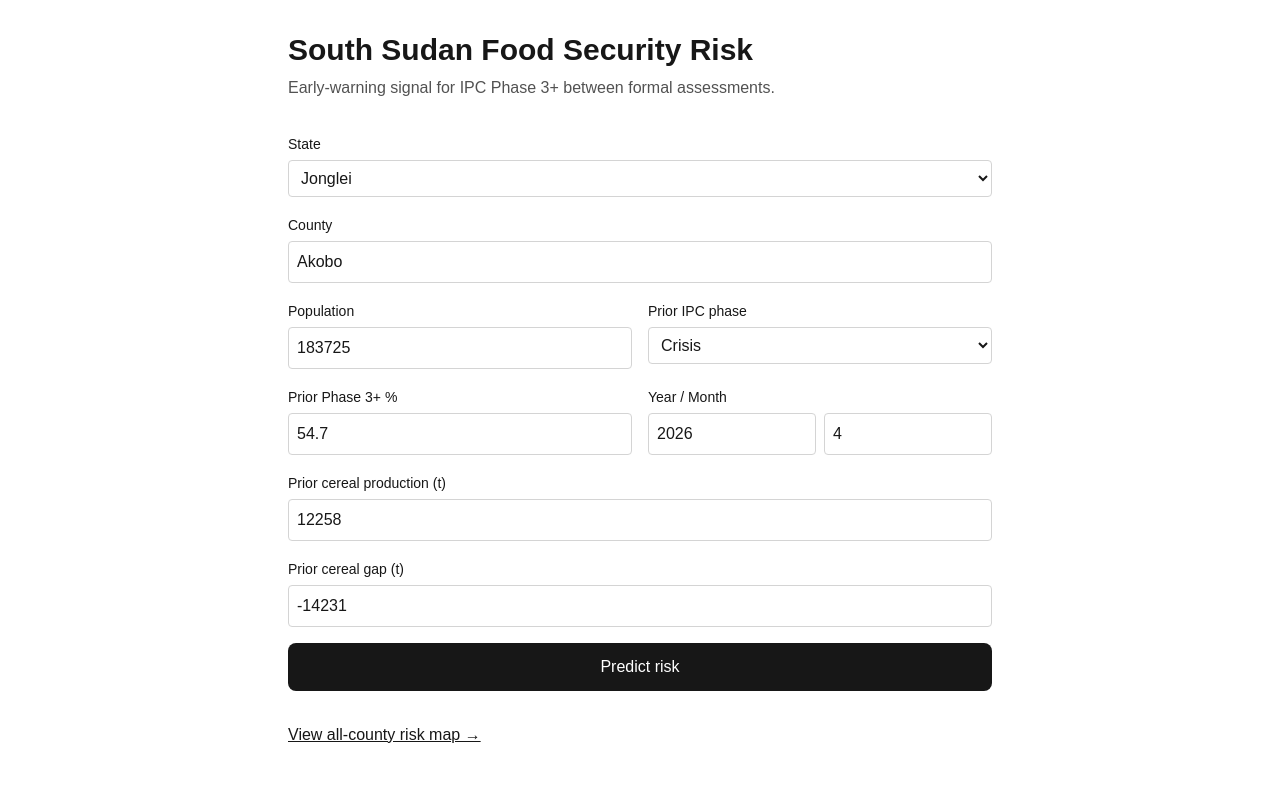
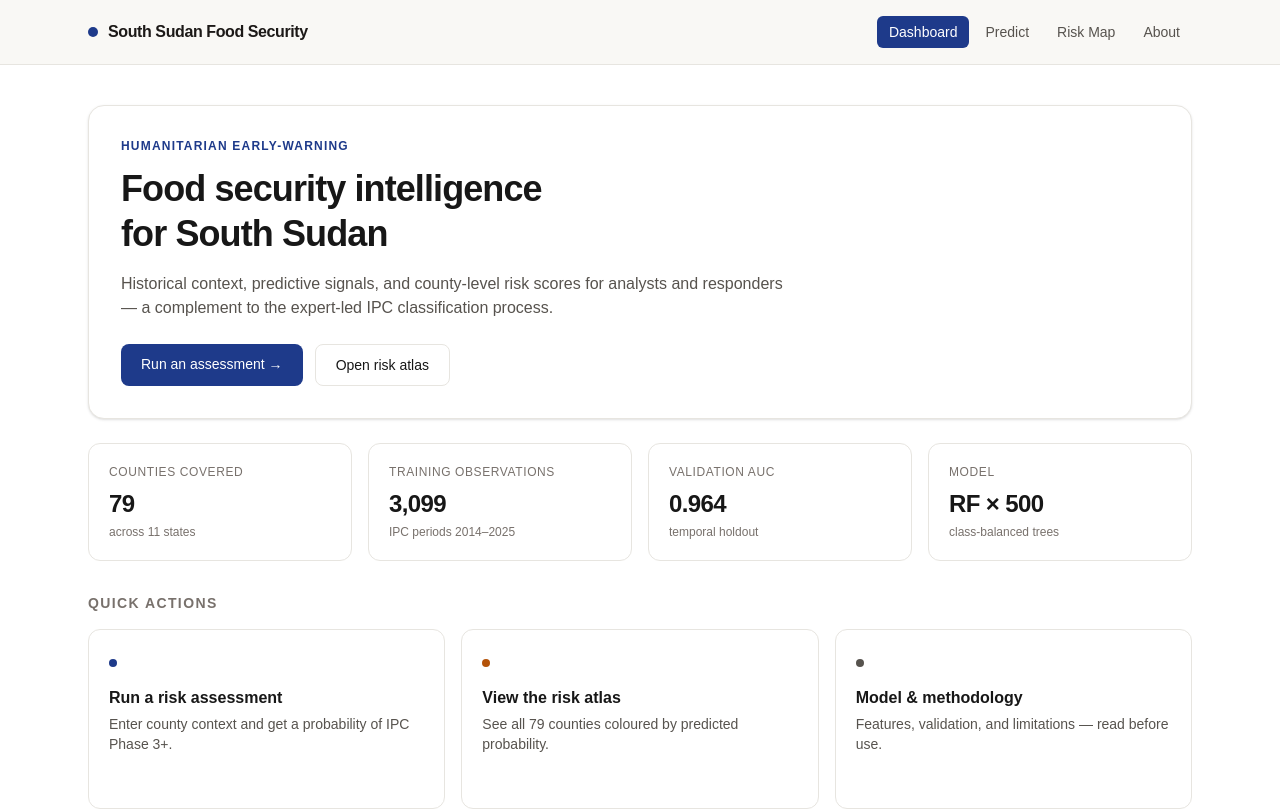
Before and after one commit to Roadblock71/food-security-ss, a Next.js app: page / in a window 1280 px wide. Shown: the top 810 px of the page. Built offline with nearby package versions, Linux system fonts and the light colour scheme.

Commit message:
Add NavBar, dashboard, predict page, about page — warm-light redesign

```diff
--- /dev/null
+++ b/app/about/page.tsx
@@ -0,0 +1,65 @@
+import Link from "next/link";
+
+export default function About() {
+  return (
+    <main className="mx-auto max-w-3xl px-6 py-10">
+      <h1 className="text-3xl font-bold tracking-tight">Model & methodology</h1>
+      <p className="mt-3 text-[#57534E]">
+        A short card describing what this tool does, how it was built, and where
+        it should not be trusted.
+      </p>
+
+      <section className="mt-10 space-y-8">
+        <div>
+          <h2 className="text-lg font-semibold">What it predicts</h2>
+          <p className="mt-2 text-[#57534E]">
+            The binary outcome <code className="rounded bg-[#F8F7F4] px-1.5 py-0.5 text-xs">food_insecurity_risk</code>:
+            1 if a county is classified IPC Phase 3+ (Crisis, Emergency, or
+            Catastrophe) in the target period, 0 if Minimal or Stressed.
+          </p>
+        </div>
+
+        <div>
+          <h2 className="text-lg font-semibold">Model</h2>
+          <ul className="mt-2 list-disc space-y-1 pl-5 text-[#57534E]">
+            <li>Random Forest, 500 trees, depth 8, class-balanced</li>
+            <li>35 engineered features from 9 raw inputs</li>
+            <li>Ensemble of the county&apos;s own prior-period history (lags 1–3) plus derived ratios</li>
+            <li>No target encoding — validated on real temporal holdouts</li>
+          </ul>
+        </div>
+
+        <div>
+          <h2 className="text-lg font-semibold">Validation</h2>
+          <ul className="mt-2 list-disc space-y-1 pl-5 text-[#57534E]">
+            <li>Walk-forward splits on 2023, 2024, 2025-04, 2025-09</li>
+            <li>Public Zindi AUC: <strong className="text-[#1C1917]">0.9642</strong></li>
+            <li>OOF AUC on full training set: 0.9611</li>
+          </ul>
+        </div>
+
+        <div>
+          <h2 className="text-lg font-semibold">Limitations</h2>
+          <ul className="mt-2 list-disc space-y-1 pl-5 text-[#57534E]">
+            <li>County-level, not household-level</li>
+            <li>Cannot model conflict shocks or new displacement events</li>
+            <li>Lag features are stale for future test periods</li>
+            <li>Only as current as the last cereal-production figure available</li>
+          </ul>
+        </div>
+
+        <div className="rounded-xl border border-[#E7E5E0] bg-[#F8F7F4] p-5">
+          <p className="text-sm text-[#57534E]">
+            <strong className="text-[#1C1917]">Built for IndabaX South Sudan 2026.</strong>{" "}
+            The model is intended to complement the IPC&apos;s expert-led process —
+            not replace it.
+          </p>
+        </div>
+      </section>
+
+      <Link href="/" className="mt-10 inline-block text-sm underline">
+        ← Back to dashboard
+      </Link>
+    </main>
+  );
+}
--- a/app/layout.tsx
+++ b/app/layout.tsx
@@ -1,5 +1,6 @@
 import type { Metadata } from "next";
 import "./globals.css";
+import NavBar from "@/components/NavBar";
 
 export const metadata: Metadata = {
   title: "South Sudan Food Security Risk",
@@ -9,7 +10,10 @@ export const metadata: Metadata = {
 export default function RootLayout({ children }: { children: React.ReactNode }) {
   return (
     <html lang="en">
-      <body className="bg-neutral-50 text-neutral-900 antialiased">{children}</body>
+      <body className="min-h-screen bg-[#F8F7F4] text-[#1C1917] antialiased">
+        <NavBar />
+        {children}
+      </body>
     </html>
   );
 }
--- a/app/page.tsx
+++ b/app/page.tsx
@@ -1,221 +1,107 @@
-"use client";
-import { useState } from "react";
 import Link from "next/link";
-import ExportButtons from "@/components/ExportButtons";
-import { PredictionRecord } from "@/lib/exporters";
 
-const STATES = [
-  "Abyei", "Central Equatoria", "Eastern Equatoria", "Jonglei", "Lakes",
-  "Northern Bahr El Ghazal", "Unity", "Upper Nile", "Warrap",
-  "Western Bahr El Ghazal", "Western Equatoria",
+const KPIS = [
+  { label: "Counties covered",     value: "79",       sub: "across 11 states" },
+  { label: "Training observations", value: "3,099",    sub: "IPC periods 2014–2025" },
+  { label: "Validation AUC",        value: "0.964",    sub: "temporal holdout" },
+  { label: "Model",                 value: "RF × 500", sub: "class-balanced trees" },
 ];
-const PHASES = ["Minimal", "Stressed", "Crisis", "Emergency", "Catastrophe"];
 
-const BAND_COLOR: Record<string, string> = {
-  Low: "text-emerald-600",
-  Moderate: "text-yellow-600",
-  High: "text-orange-500",
-  "Very High": "text-red-600",
-};
+const ACTIONS = [
+  {
+    href: "/predict",
+    title: "Run a risk assessment",
+    desc: "Enter county context and get a probability of IPC Phase 3+.",
+    accent: "bg-[#1E3A8A]",
+  },
+  {
+    href: "/map",
+    title: "View the risk atlas",
+    desc: "See all 79 counties coloured by predicted probability.",
+    accent: "bg-[#B45309]",
+  },
+  {
+    href: "/about",
+    title: "Model & methodology",
+    desc: "Features, validation, and limitations — read before use.",
+    accent: "bg-[#57534E]",
+  },
+];
 
-export default function Home() {
-  const [form, setForm] = useState({
-    state: "Jonglei",
-    county: "Akobo",
-    population: 183725,
-    start_year: 2026,
-    start_month: 4,
-    prior_period_ipc_phase: "Crisis",
-    prior_period_phase3plus_pct: 54.7,
-    prior_year_cereal_production_tonnes: 12258,
-    prior_year_cereal_gap_tonnes: -14231,
-  });
-  const [result, setResult] = useState<{ probability: number; band: string } | null>(null);
-  const [loading, setLoading] = useState(false);
-  const [error, setError] = useState<string | null>(null);
-  const [session, setSession] = useState<PredictionRecord[]>([]);
+export default function Dashboard() {
+  return (
+    <main className="mx-auto max-w-6xl px-6 py-10">
+      <section className="rounded-2xl border border-[#E7E5E0] bg-white p-8 shadow-sm">
+        <p className="text-xs font-semibold uppercase tracking-widest text-[#1E3A8A]">
+          Humanitarian early-warning
+        </p>
+        <h1 className="mt-3 text-4xl font-bold leading-tight tracking-tight">
+          Food security intelligence <br />
+          for South Sudan
+        </h1>
+        <p className="mt-4 max-w-2xl text-[#57534E]">
+          Historical context, predictive signals, and county-level risk scores
+          for analysts and responders — a complement to the expert-led IPC
+          classification process.
+        </p>
+        <div className="mt-6 flex flex-wrap gap-3">
+          <Link
+            href="/predict"
+            className="rounded-lg bg-[#1E3A8A] px-5 py-2.5 text-sm font-medium text-white hover:bg-[#1E40AF]"
+          >
+            Run an assessment →
+          </Link>
+          <Link
+            href="/map"
+            className="rounded-lg border border-[#E7E5E0] bg-white px-5 py-2.5 text-sm font-medium hover:bg-[#F8F7F4]"
+          >
+            Open risk atlas
+          </Link>
+        </div>
+      </section>
 
-  function toRecord(band: string, probability: number): PredictionRecord {
-    return {
-      timestamp: new Date().toISOString(),
-      state: form.state,
-      county: form.county,
-      period: `${form.start_year}-${String(form.start_month).padStart(2, "0")}`,
-      population: form.population,
-      priorPhase: form.prior_period_ipc_phase,
-      priorPhase3Pct: form.prior_period_phase3plus_pct,
-      productionTonnes: form.prior_year_cereal_production_tonnes,
-      gapTonnes: form.prior_year_cereal_gap_tonnes,
-      probability,
-      band,
-    };
-  }
+      <section className="mt-6 grid grid-cols-2 gap-4 md:grid-cols-4">
+        {KPIS.map((k) => (
+          <div key={k.label} className="rounded-xl border border-[#E7E5E0] bg-white p-5">
+            <div className="text-xs font-medium uppercase tracking-wider text-[#78716C]">
+              {k.label}
+            </div>
+            <div className="mt-2 text-2xl font-semibold tracking-tight">{k.value}</div>
+            <div className="mt-1 text-xs text-[#78716C]">{k.sub}</div>
+          </div>
+        ))}
+      </section>
 
-  async function submit(e: React.FormEvent) {
-    e.preventDefault();
-    setLoading(true);
-    setError(null);
-    setResult(null);
-    try {
-      const r = await fetch("/api/predict", {
-        method: "POST",
-        headers: { "Content-Type": "application/json" },
-        body: JSON.stringify(form),
-      });
-      if (!r.ok) throw new Error(`HTTP ${r.status}`);
-      const data = await r.json();
-      setResult(data);
-      setSession((prev) => [...prev, toRecord(data.band, data.probability)]);
-    } catch (err) {
-      setError(String(err));
-    } finally {
-      setLoading(false);
-    }
-  }
+      <section className="mt-8">
+        <h2 className="text-sm font-semibold uppercase tracking-widest text-[#78716C]">
+          Quick actions
+        </h2>
+        <div className="mt-4 grid gap-4 md:grid-cols-3">
+          {ACTIONS.map((a) => (
+            <Link
+              key={a.href}
+              href={a.href}
+              className="group rounded-xl border border-[#E7E5E0] bg-white p-5 transition-colors hover:border-[#1E3A8A]/30 hover:bg-[#F8F7F4]"
+            >
+              <span className={`inline-block h-2 w-2 rounded-full ${a.accent}`} />
+              <h3 className="mt-3 text-base font-semibold">{a.title}</h3>
+              <p className="mt-1 text-sm text-[#57534E]">{a.desc}</p>
+              <span className="mt-3 inline-block text-sm font-medium text-[#1E3A8A] opacity-0 transition-opacity group-hover:opacity-100">
+                Continue →
+              </span>
+            </Link>
+          ))}
+        </div>
+      </section>
 
-  const removeFromSession = (i: number) =>
-    setSession((prev) => prev.filter((_, idx) => idx !== i));
-
-  return (
-    <main className="mx-auto max-w-3xl p-8 pb-40">
-      <h1 className="text-3xl font-bold">South Sudan Food Security Risk</h1>
-      <p className="mt-2 text-neutral-600">
-        Early-warning signal for IPC Phase 3+ between formal assessments.
-      </p>
-
-      <form onSubmit={submit} className="mt-8 grid grid-cols-2 gap-4">
-        <label className="col-span-2">
-          <span className="text-sm font-medium">State</span>
-          <select value={form.state}
-            onChange={(e) => setForm({ ...form, state: e.target.value })}
-            className="mt-1 w-full rounded border border-neutral-300 p-2">
-            {STATES.map((s) => <option key={s}>{s}</option>)}
-          </select>
-        </label>
-
-        <label className="col-span-2">
-          <span className="text-sm font-medium">County</span>
-          <input value={form.county}
-            onChange={(e) => setForm({ ...form, county: e.target.value })}
-            className="mt-1 w-full rounded border border-neutral-300 p-2" />
-        </label>
-
-        <label>
-          <span className="text-sm font-medium">Population</span>
-          <input type="number" value={form.population}
-            onChange={(e) => setForm({ ...form, population: +e.target.value })}
-            className="mt-1 w-full rounded border border-neutral-300 p-2" />
-        </label>
-
-        <label>
-          <span className="text-sm font-medium">Prior IPC phase</span>
-          <select value={form.prior_period_ipc_phase}
-            onChange={(e) => setForm({ ...form, prior_period_ipc_phase: e.target.value })}
-            className="mt-1 w-full rounded border border-neutral-300 p-2">
-            {PHASES.map((p) => <option key={p}>{p}</option>)}
-          </select>
-        </label>
-
-        <label>
-          <span className="text-sm font-medium">Prior Phase 3+ %</span>
-          <input type="number" step="0.1" value={form.prior_period_phase3plus_pct}
-            onChange={(e) => setForm({ ...form, prior_period_phase3plus_pct: +e.target.value })}
-            className="mt-1 w-full rounded border border-neutral-300 p-2" />
-        </label>
-
-        <label>
-          <span className="text-sm font-medium">Year / Month</span>
-          <div className="mt-1 flex gap-2">
-            <input type="number" value={form.start_year}
-              onChange={(e) => setForm({ ...form, start_year: +e.target.value })}
-              className="w-full rounded border border-neutral-300 p-2" />
-            <input type="number" value={form.start_month}
-              onChange={(e) => setForm({ ...form, start_month: +e.target.value })}
-              className="w-full rounded border border-neutral-300 p-2" />
-          </div>
-        </label>
-
-        <label className="col-span-2">
-          <span className="text-sm font-medium">Prior cereal production (t)</span>
-          <input type="number" value={form.prior_year_cereal_production_tonnes}
-            onChange={(e) => setForm({ ...form, prior_year_cereal_production_tonnes: +e.target.value })}
-            className="mt-1 w-full rounded border border-neutral-300 p-2" />
-        </label>
-
-        <label className="col-span-2">
-          <span className="text-sm font-medium">Prior cereal gap (t)</span>
-          <input type="number" value={form.prior_year_cereal_gap_tonnes}
-            onChange={(e) => setForm({ ...form, prior_year_cereal_gap_tonnes: +e.target.value })}
-            className="mt-1 w-full rounded border border-neutral-300 p-2" />
-        </label>
-
-        <button type="submit" disabled={loading}
-          className="col-span-2 rounded-lg bg-neutral-900 py-3 text-white disabled:opacity-50">
-          {loading ? "Predicting…" : "Predict risk"}
-        </button>
-      </form>
-
-      {error && (
-        <div className="mt-6 rounded-lg border border-red-200 bg-red-50 p-4 text-red-800">
-          {error}
-        </div>
-      )}
-
-      {result && (
-        <div className="mt-8 rounded-xl border border-neutral-200 bg-white p-6 shadow-sm">
-          <div className={`font-mono text-5xl ${BAND_COLOR[result.band]}`}>
-            {(result.probability * 100).toFixed(1)}%
-          </div>
-          <div className="mt-2 text-lg">{result.band} risk of IPC Phase 3+</div>
-          <div className="mt-4 flex items-center justify-between">
-            <p className="text-xs text-neutral-500">Added to your report below.</p>
-            <ExportButtons
-              records={[toRecord(result.band, result.probability)]}
-              label={form.county.toLowerCase().replace(/\s+/g, "-")} />
-          </div>
-        </div>
-      )}
-
-      <Link href="/map" className="mt-8 inline-block underline">
-        View all-county risk map →
-      </Link>
-
-      {session.length > 0 && (
-        <div className="fixed inset-x-0 bottom-0 z-20 border-t border-neutral-200 bg-white shadow-[0_-4px_12px_rgba(0,0,0,0.06)]">
-          <div className="mx-auto max-w-3xl p-4">
-            <div className="flex items-center justify-between">
-              <div className="text-sm font-medium">
-                📋 {session.length} prediction{session.length !== 1 ? "s" : ""} in report
-              </div>
-              <div className="flex items-center gap-2">
-                <ExportButtons records={session} label="report" />
-                <button onClick={() => setSession([])}
-                  className="rounded-md border border-neutral-300 px-3 py-1.5 text-xs hover:bg-neutral-50">
-                  Clear
-                </button>
-              </div>
-            </div>
-
-            <ul className="mt-3 max-h-32 overflow-y-auto text-xs text-neutral-700">
-              {session.map((r, i) => (
-                <li key={i} className="flex items-center justify-between border-t border-neutral-100 py-1">
-                  <span>
-                    <span className="font-mono">{r.state} / {r.county}</span>
-                    <span className="mx-2 text-neutral-400">·</span>
-                    <span className={BAND_COLOR[r.band]}>
-                      {(r.probability * 100).toFixed(1)}% {r.band}
-                    </span>
-                    <span className="mx-2 text-neutral-400">·</span>
-                    <span className="text-neutral-500">{r.period}</span>
-                  </span>
-                  <button onClick={() => removeFromSession(i)}
-                    className="text-neutral-400 hover:text-red-600">×</button>
-                </li>
-              ))}
-            </ul>
-          </div>
-        </div>
-      )}
+      <section className="mt-10 rounded-xl border border-[#E7E5E0] bg-[#F8F7F4] p-5 text-sm text-[#57534E]">
+        <p className="font-medium text-[#1C1917]">Disclaimer</p>
+        <p className="mt-1">
+          This tool provides an early-warning signal between formal IPC
+          assessment cycles. It is not a replacement for IPC classification and
+          should be used alongside expert analysis.
+        </p>
+      </section>
     </main>
   );
 }
--- /dev/null
+++ b/components/NavBar.tsx
@@ -0,0 +1,44 @@
+"use client";
+import Link from "next/link";
+import { usePathname } from "next/navigation";
+
+const LINKS = [
+  { href: "/",        label: "Dashboard" },
+  { href: "/predict", label: "Predict" },
+  { href: "/map",     label: "Risk Map" },
+  { href: "/about",   label: "About" },
+];
+
+export default function NavBar() {
+  const pathname = usePathname();
+  return (
+    <nav className="sticky top-0 z-40 border-b border-[#E7E5E0] bg-[#F8F7F4]/85 backdrop-blur">
+      <div className="mx-auto flex max-w-6xl items-center justify-between px-6 py-4">
+        <Link href="/" className="flex items-center gap-2.5">
+          <span className="inline-block h-2.5 w-2.5 rounded-full bg-[#1E3A8A]" />
+          <span className="font-semibold tracking-tight text-[#1C1917]">
+            South Sudan Food Security
+          </span>
+        </Link>
+        <div className="flex items-center gap-1">
+          {LINKS.map((l) => {
+            const active = l.href === "/" ? pathname === "/" : pathname.startsWith(l.href);
+            return (
+              <Link
+                key={l.href}
+                href={l.href}
+                className={`rounded-md px-3 py-1.5 text-sm font-medium transition-colors ${
+                  active
+                    ? "bg-[#1E3A8A] text-white"
+                    : "text-[#57534E] hover:bg-[#E7E5E0]/60 hover:text-[#1C1917]"
+                }`}
+              >
+                {l.label}
+              </Link>
+            );
+          })}
+        </div>
+      </div>
+    </nav>
+  );
+}
```
